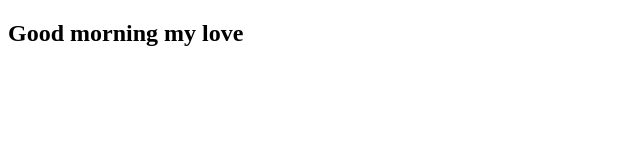
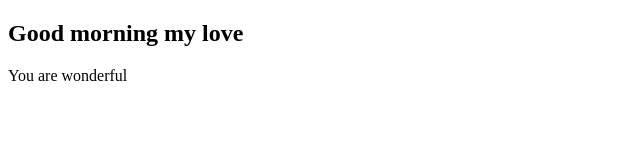
Before and after one commit to AnnaUmi/terminal, a plain HTML site: page index.html in a window 1280 px wide. Shown: the whole page, without its empty margins (0-640 px from the left). Drawn offline with Linux system fonts and the light colour scheme.

Commit message:
My secong

```diff
--- a/index.html
+++ b/index.html
@@ -5,5 +5,6 @@
 </head>
 <body>
 <h2>Good morning my love</h2>
+<p>You are wonderful</p>
 </body>
 </html>
```
